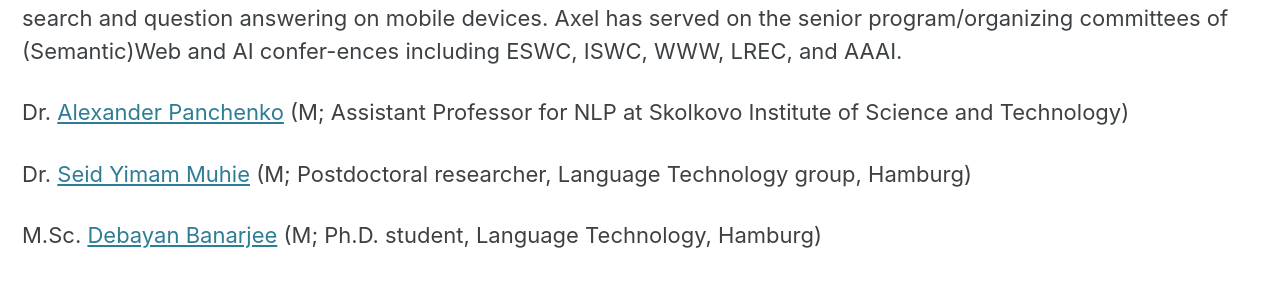
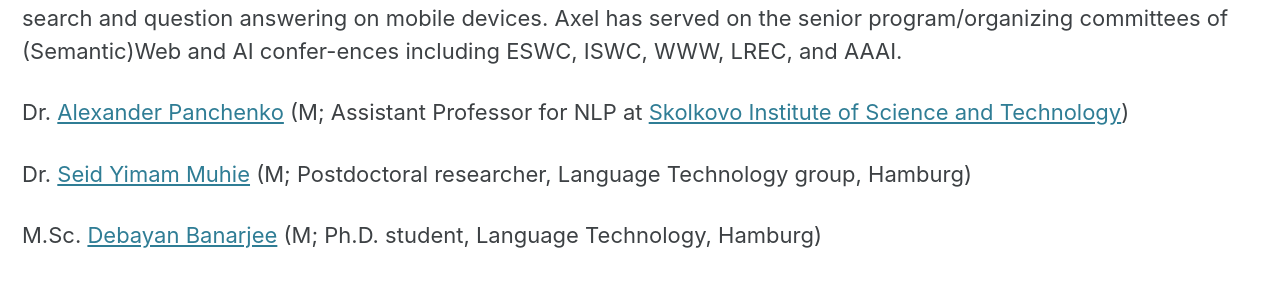
Before and after one commit to semantic-systems/nliwod-workshop, a Jekyll site: the page built from organization.md, in a window 1280 px wide. Shown: the part 1378-1663 px from the top of the page. Built offline with Jekyll 4.4.1, drawn with Linux system fonts in a browser that asks for light colours; cached includes are drawn as plain includes; part of the change alters nothing that is shown.

```diff
--- a/organization.md
+++ b/organization.md
@@ -16,7 +16,7 @@ Prof. [Chris Biemann](https://www.inf.uni-hamburg.de/en/inst/ab/lt/people/chris-
 
 Prof. [Axel-Cyrille Ngonga Ngomo](http://dice-research.org) (M) heads the DICE and AKSW research groups in Paderborn and Leipzig, where he works on topics such as Information Extraction, Question Answering and Keyword-Based Search with a strong focus on structured data. Axel has co-organized the QALD workshops as well as the BioASQ challenges. He has participated in the creation of the corresponding benchmark datasets and also co-organized the OKBQA Hackathon. He has lead the HOBBIT H2020 project on benchmarking Linked Data as well as the DIESEL and QAMEL projects on distributed search and question answering on mobile devices. Axel has served on the senior program/organizing committees of (Semantic)Web and AI confer-ences including ESWC, ISWC, WWW, LREC, and AAAI.
 
-Dr. [Alexander Panchenko](https://faculty.skoltech.ru/people/alexanderpanchenko) (M; Assistant Professor for NLP at Skolkovo Institute of Science and Technology)
+Dr. [Alexander Panchenko](https://faculty.skoltech.ru/people/alexanderpanchenko) (M; Assistant Professor for NLP at [Skolkovo Institute of Science and Technology](https://scholar.google.com/citations?view_op=view_org&hl=en&org=4613450313967235690))
 
 Dr. [Seid Yimam Muhie](https://www.inf.uni-hamburg.de/en/inst/ab/lt/people/seid-muhie-yimam.html) (M; Postdoctoral researcher, Language Technology group, Hamburg)
 
```
